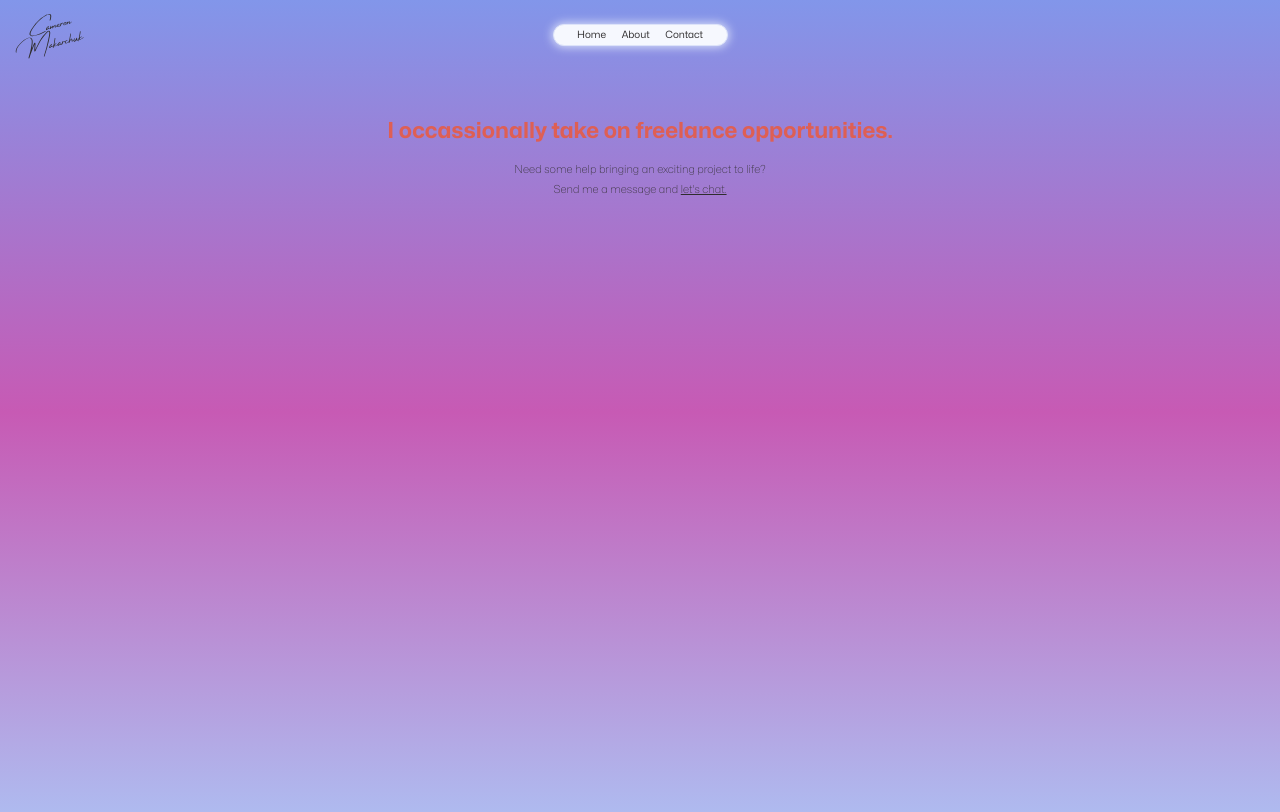
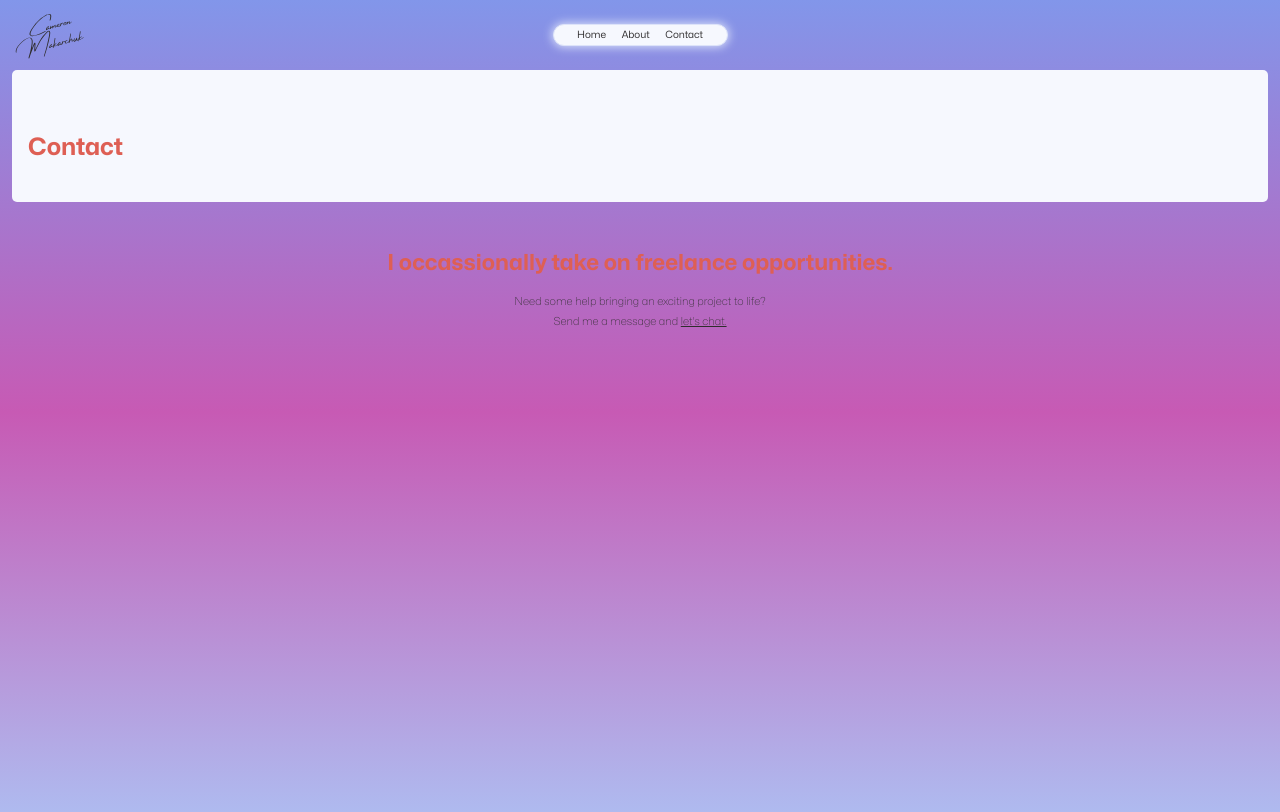
Before and after one commit to cameronmakarchuk/portfolio-site-client, a React (Create React App) app: page /contact in a window 1280 px wide. Shown: the top 812 px of the page. Built offline with nearby package versions, Linux system fonts and the light colour scheme.

Commit message:
Create ContactPage, navigation and initial styling

```diff
--- a/src/App.tsx
+++ b/src/App.tsx
@@ -8,6 +8,7 @@ import ProjectRecLeague from "./components/ProjectRecLeague/ProjectRecLeague";
 import ProjectBrainStorm from "./components/ProjectBrainStorm/ProjectBrainStorm";
 import CallToAction from "./components/CallToAction/CallToAction";
 import AboutPage from "./pages/AboutPage/AboutPage";
+import ContactPage from "./pages/ContactPage/ContactPage";
 
 function App() {
   return (
@@ -22,6 +23,7 @@ function App() {
         </Route>
 
         <Route path="/about" element={<AboutPage />} />
+        <Route path="/contact" element={<ContactPage />} />
       </Routes>
       <CallToAction />
     </BrowserRouter>
--- a/src/components/PageHeader/PageHeader.tsx
+++ b/src/components/PageHeader/PageHeader.tsx
@@ -25,7 +25,7 @@ export default function PageHeader(): JSX.Element {
             <li className="page-header__nav-item">About</li>
           </NavLink>
 
-          <NavLink to="" className="page-header__nav-link">
+          <NavLink to="/contact" className="page-header__nav-link">
             <li className="page-header__nav-item">Contact</li>
           </NavLink>
         </ul>
--- /dev/null
+++ b/src/pages/ContactPage/ContactPage.scss
@@ -0,0 +1,12 @@
+@use "../../styles/partials/mixins" as *;
+@use "../../styles/partials/variables" as *;
+@use "../../styles/partials/typography" as *;
+
+.contact-page {
+    @include mainSection;
+
+    &__title {
+        @include pageTitle;
+        padding: 3.0rem 0 1.5rem;
+    }
+}
--- /dev/null
+++ b/src/pages/ContactPage/ContactPage.tsx
@@ -0,0 +1,9 @@
+import "./ContactPage.scss";
+
+export default function ContactPage(): JSX.Element {
+  return (
+    <section className="contact-page">
+      <h2 className="contact-page__title">Contact</h2>
+    </section>
+  );
+}
```
